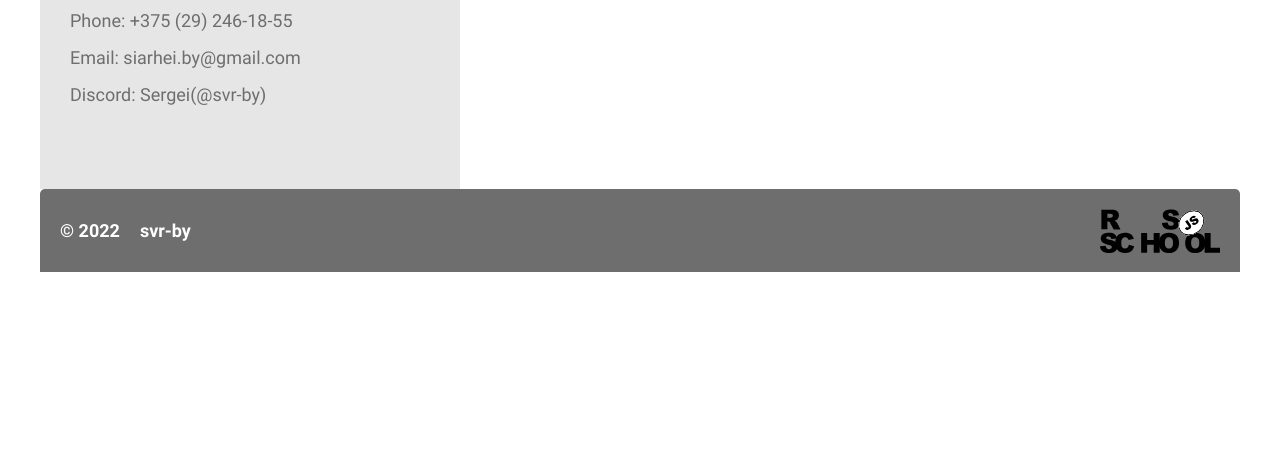
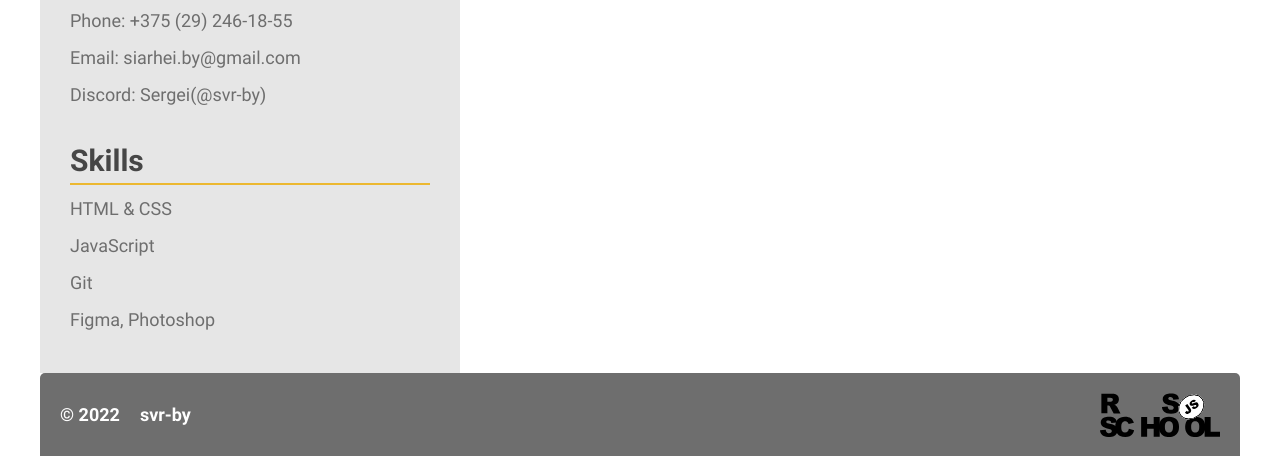
Before and after one commit to svr-by/rsschool-cv, a plain HTML site: page index.html in a window 1280 px wide. Shown: the part 662-1118 px from the top of the page. Before the commit the page ends 934 px from the top, so only its background shows below. Drawn offline with Linux system fonts and the light colour scheme.

Commit message:
feat: add section skills

```diff
--- a/css/style.css
+++ b/css/style.css
@@ -102,7 +102,6 @@ ul, li, h1, h2 {
 }
 .left-col {
     width: 35%;
-    height: 100vh;
     padding: 10px 30px;
     background-color: rgb(230, 230, 230);
     color:rgb(110, 110, 110)
@@ -112,7 +111,7 @@ ul, li, h1, h2 {
     width: 65%;
 }
 
-.avatar {
+.section {
     margin-bottom: 30px;
 }
 .avatar__img {
--- a/index.html
+++ b/index.html
@@ -39,19 +39,30 @@
         <div class="container main-container">
             <div class="container main-container">
                 <div class="left-col">
-                    <section class="avatar">
+                    <section class="section">
                         <img class="avatar__img" src="assets/img/avatar.jpg" alt="photo of Siarhei">
                         <h1 class="avatar__name">Siarhei Rachkouski</h1>
                         <h2 class="avatar__title">Junior Front-End Developer</h2>
                     </section>
-                    <section id="contacts">
+                    <section id="contacts" class="section">
                         <h2 class="title">Contacts</h2>
-                        <nav class="contacts__list">
+                        <nav class="list">
                             <ul>
                                 <li class="list__item">Location: Mogilev, Belarus</li>
                                 <li class="list__item">Phone: +375 (29) 246-18-55</li>
                                 <li class="list__item">Email: siarhei.by@gmail.com</li>
                                 <li class="list__item">Discord: Sergei(@svr-by)</li>
+                            </ul>
+                        </nav>
+                    </section>
+                    <section id="skills" class="section">
+                        <h2 class="title">Skills</h2>
+                        <nav class="list">
+                            <ul>
+                                <li class="list__item">HTML & CSS</li>
+                                <li class="list__item">JavaScript</li>
+                                <li class="list__item">Git</li>
+                                <li class="list__item">Figma, Photoshop</li>
                             </ul>
                         </nav>
                     </section>
```
